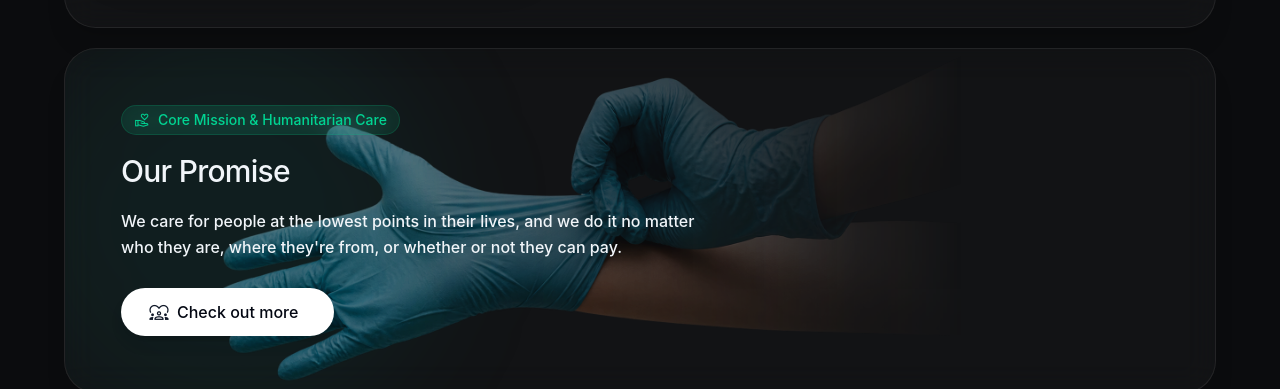
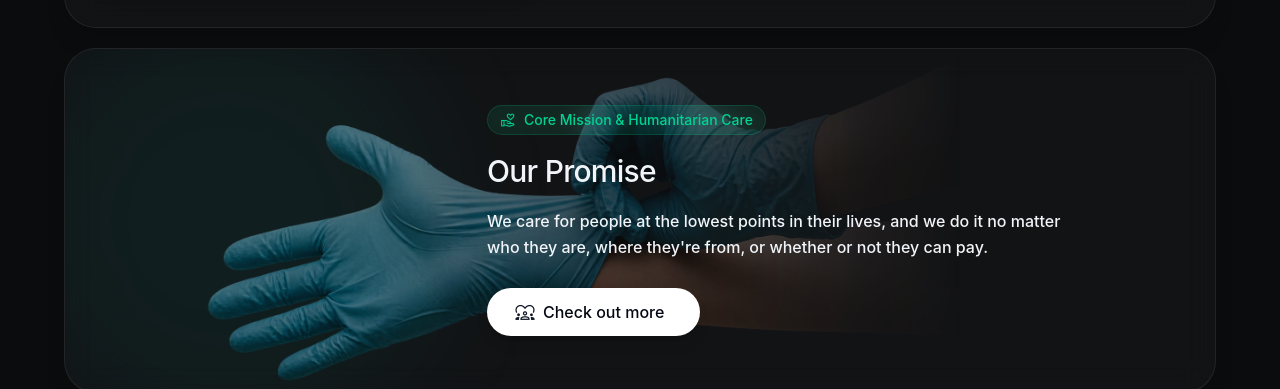
Before and after one commit to SwarupCreates/spine-research-foundation-india-website, a React (Vite) app: page / in a window 1280 px wide. Shown: the part 1147-1536 px from the top of the page. Built offline with nearby package versions, Linux system fonts and the light colour scheme; the HTML template or start-up script is replaced by a standard one; a web font is replaced by a local one.

Commit message:
Shifted text and button to right side of Our Promise card while keeping hands image on left

```diff
--- a/src/components/PromiseCard.tsx
+++ b/src/components/PromiseCard.tsx
@@ -30,8 +30,9 @@ export const PromiseCard: React.FC<PromiseCardProps> = ({ onCheckOutMore }) => {
         />
       </div>
 
-      {/* Foreground Content - Left Aligned */}
-      <div className="relative z-10 max-w-xl lg:max-w-2xl text-left space-y-3 sm:space-y-4">
+      {/* Foreground Content - Shifted to the Right */}
+      <div className="relative z-10 flex justify-end w-full">
+        <div className="max-w-xl lg:max-w-2xl w-full text-left space-y-3 sm:space-y-4">
           <div className="inline-flex items-center gap-2 px-3 py-1 rounded-full bg-emerald-500/10 border border-emerald-500/20 text-emerald-400 text-xs sm:text-sm font-medium backdrop-blur-md">
             <MaterialIcon name="volunteer_activism" size={16} />
             <span>Core Mission &amp; Humanitarian Care</span>
@@ -71,6 +72,7 @@ export const PromiseCard: React.FC<PromiseCardProps> = ({ onCheckOutMore }) => {
           </div>
         </div>
       </div>
+    </div>
   )
 }
 
```
Lines whose indentation alone changed are shown as unchanged.
